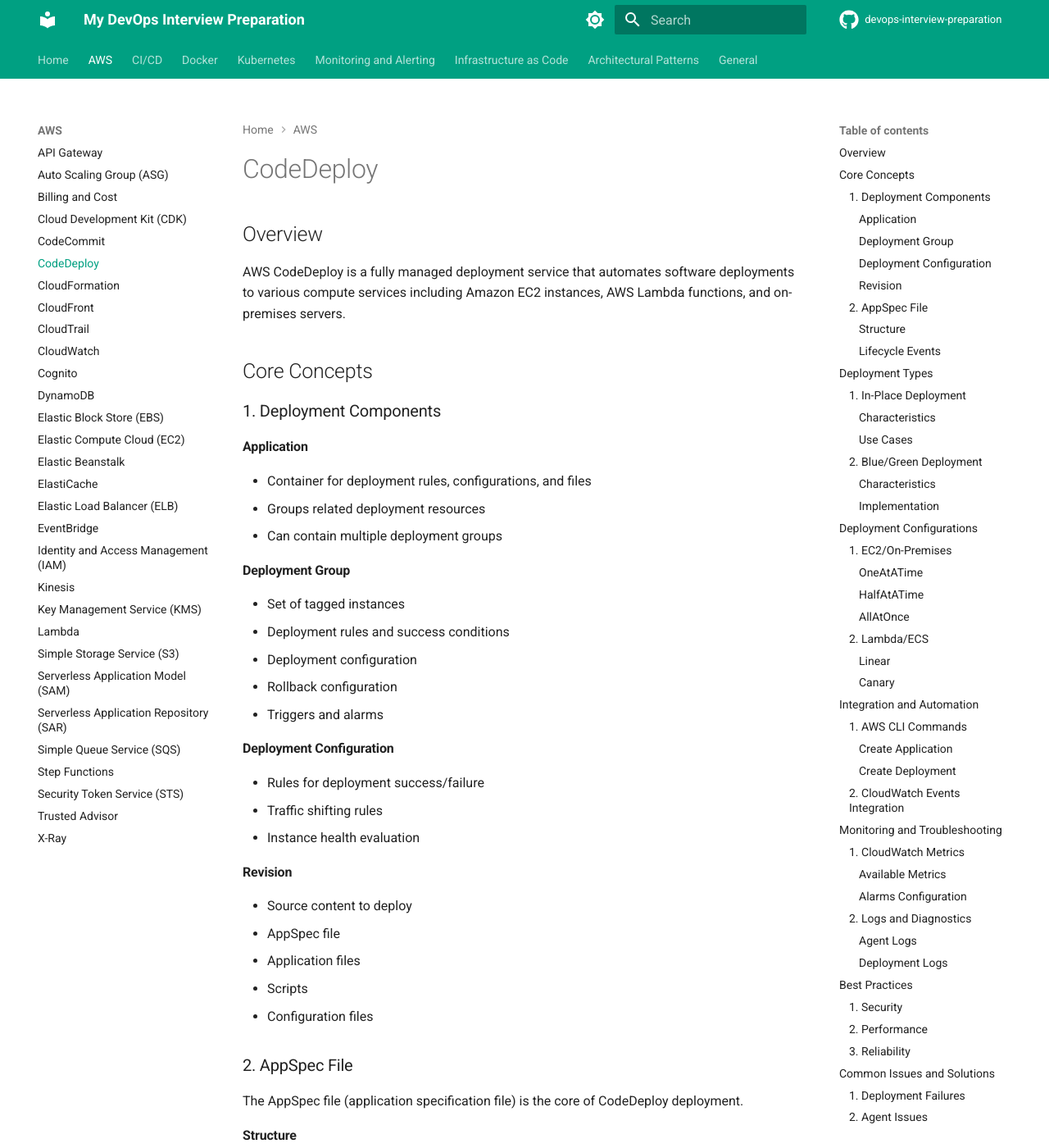
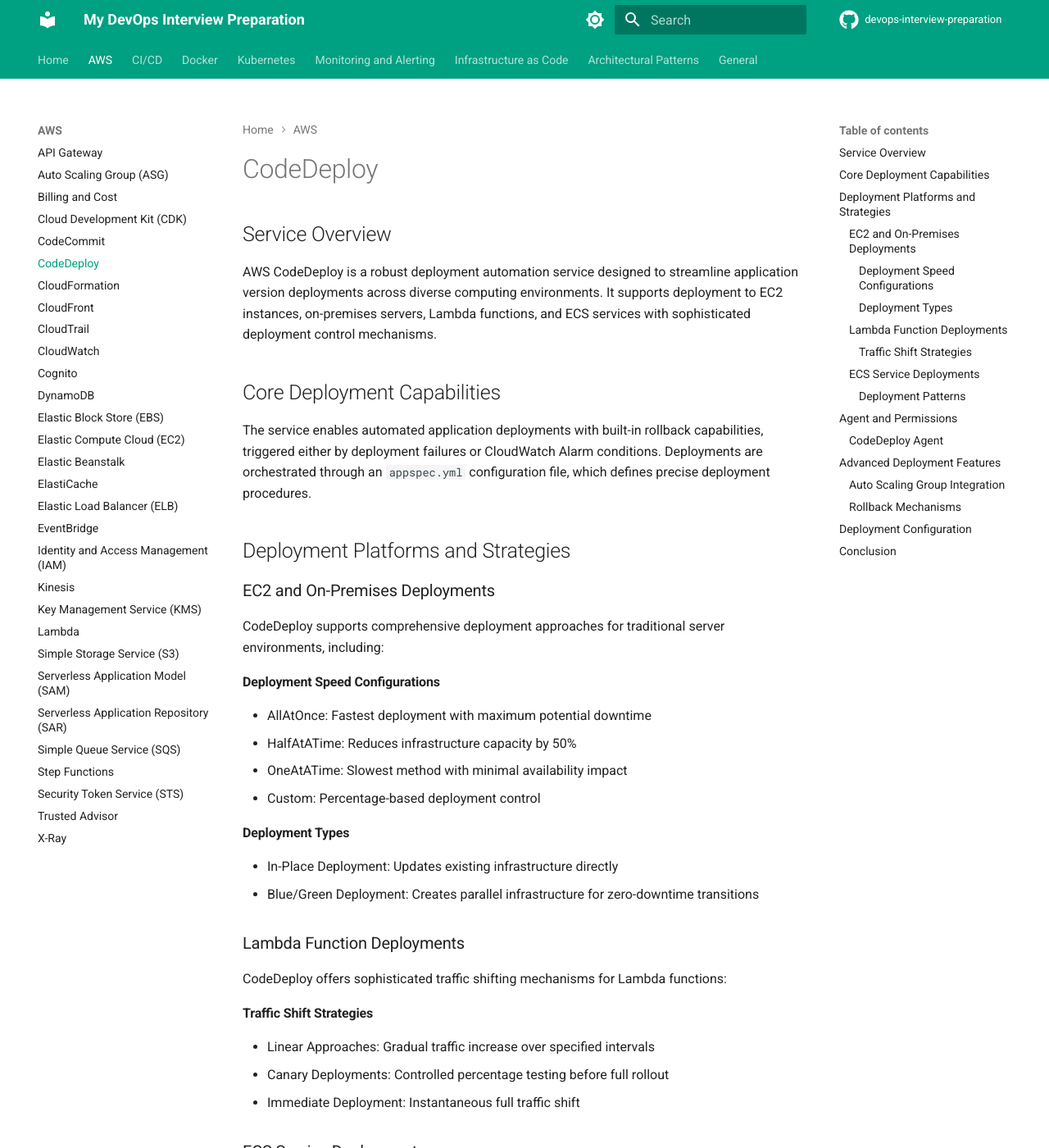
Before and after one commit to alelapi/devops-interview-preparation, an MkDocs documentation site: the page built from docs/aws/codedeploy.md, in a window 1280 px wide and 1400 px high. Shown: the whole window at 82% size. Built offline with MkDocs 1.6.1 and Material for MkDocs 9.7.7, drawn with Linux system fonts in a browser that asks for light colours; comment, search, counter and statistics services are not loaded; some of the changed text lies outside the part shown.

Commit message:
fix codedeploy

````diff
--- a/docs/aws/codedeploy.md
+++ b/docs/aws/codedeploy.md
@@ -1,386 +1,68 @@
 # CodeDeploy
 
-## Overview
+## Service Overview
+AWS CodeDeploy is a robust deployment automation service designed to streamline application version deployments across diverse computing environments. It supports deployment to EC2 instances, on-premises servers, Lambda functions, and ECS services with sophisticated deployment control mechanisms.
 
-AWS CodeDeploy is a fully managed deployment service that automates software deployments to various compute services including Amazon EC2 instances, AWS Lambda functions, and on-premises servers.
+## Core Deployment Capabilities
+The service enables automated application deployments with built-in rollback capabilities, triggered either by deployment failures or CloudWatch Alarm conditions. Deployments are orchestrated through an `appspec.yml` configuration file, which defines precise deployment procedures.
 
-## Core Concepts
+## Deployment Platforms and Strategies
 
-### 1. Deployment Components
+### EC2 and On-Premises Deployments
+CodeDeploy supports comprehensive deployment approaches for traditional server environments, including:
 
-#### Application
-- Container for deployment rules, configurations, and files
-- Groups related deployment resources
-- Can contain multiple deployment groups
+#### Deployment Speed Configurations
+- AllAtOnce: Fastest deployment with maximum potential downtime
+- HalfAtATime: Reduces infrastructure capacity by 50%
+- OneAtATime: Slowest method with minimal availability impact
+- Custom: Percentage-based deployment control
 
-#### Deployment Group
-- Set of tagged instances
-- Deployment rules and success conditions
-- Deployment configuration
-- Rollback configuration
-- Triggers and alarms
+#### Deployment Types
+- In-Place Deployment: Updates existing infrastructure directly
+- Blue/Green Deployment: Creates parallel infrastructure for zero-downtime transitions
 
-#### Deployment Configuration
-- Rules for deployment success/failure
-- Traffic shifting rules
-- Instance health evaluation
+### Lambda Function Deployments
+CodeDeploy offers sophisticated traffic shifting mechanisms for Lambda functions:
 
-#### Revision
-- Source content to deploy
-- AppSpec file
-- Application files
-- Scripts
-- Configuration files
+#### Traffic Shift Strategies
+- Linear Approaches: Gradual traffic increase over specified intervals
+- Canary Deployments: Controlled percentage testing before full rollout
+- Immediate Deployment: Instantaneous full traffic shift
 
-### 2. AppSpec File
+### ECS Service Deployments
+Specialized deployment automation for containerized applications:
 
-The AppSpec file (application specification file) is the core of CodeDeploy deployment.
+#### Deployment Patterns
+- Blue/Green Deployments exclusively
+- Linear and Canary traffic shifting
+- Immediate deployment options
 
-#### Structure
-```yaml
-version: 0.0
-os: linux
-files:
-  - source: /
-    destination: /var/www/html/
-hooks:
-  ApplicationStop:
-    - location: scripts/application_stop.sh
-      timeout: 300
-      runas: root
-  BeforeInstall:
-    - location: scripts/before_install.sh
-      timeout: 300
-      runas: root
-  AfterInstall:
-    - location: scripts/after_install.sh
-      timeout: 300
-      runas: root
-  ApplicationStart:
-    - location: scripts/start_application.sh
-      timeout: 300
-      runas: root
-  ValidateService:
-    - location: scripts/validate_service.sh
-      timeout: 300
-      runas: root
-```
+## Agent and Permissions
 
-#### Lifecycle Events
-1. **Application Stop**
-   - Stop running version
-   - Prepare for deployment
+### CodeDeploy Agent
+A prerequisite agent must run on target EC2 instances, with:
+- Automatic installation via Systems Manager
+- Permissions to access deployment artifacts from Amazon S3
 
-2. **Download Bundle**
-   - Download revision files
-   - Validate checksums
+## Advanced Deployment Features
 
-3. **Before Install**
-   - Pre-installation tasks
-   - Backup existing files
-   - Decrypt files
+### Auto Scaling Group Integration
+- Supports in-place and blue/green deployments
+- Automated deployment for newly created instances
+- Configurable old infrastructure retention
 
-4. **Install**
-   - Copy revision files
-   - Set permissions
-   - Create directories
+### Rollback Mechanisms
+- Automatic rollback on deployment failure
+- Manual rollback capabilities
+- Deployment of last known good revision
+- CloudWatch Alarm-triggered rollbacks
 
-5. **After Install**
-   - Configuration tasks
-   - Set environment variables
-   - File modifications
+## Deployment Configuration
+Deployments are defined through `appspec.yml`, specifying:
+- Deployment targets
+- Artifact locations
+- Execution hooks
+- Validation procedures
 
-6. **Application Start**
-   - Start application
-   - Enable services
-   - Start servers
-
-7. **Validate Service**
-   - Health checks
-   - Test functionality
-   - Verify deployment
-
-![Lifecycle events:](../assets/img/codedeploy.jpg)
-
-## Deployment Types
-
-### 1. In-Place Deployment
-
-```yaml
-deployment_style:
-  deployment_type: IN_PLACE
-  deployment_option: WITH_TRAFFIC_CONTROL
-```
-
-#### Characteristics
-- Updates existing instances
-- Sequential deployment
-- Possible downtime
-- Rollback replaces files
-
-#### Use Cases
-- Small applications
-- Development environments
-- Quick updates
-
-### 2. Blue/Green Deployment
-
-```yaml
-deployment_style:
-  deployment_type: BLUE_GREEN
-  deployment_option: WITH_TRAFFIC_CONTROL
-```
-
-#### Characteristics
-- New instance group
-- Zero downtime
-- Easy rollback
-- Higher resource usage
-
-#### Implementation
-```json
-{
-    "deploymentStyle": {
-        "deploymentType": "BLUE_GREEN",
-        "deploymentOption": "WITH_TRAFFIC_CONTROL"
-    },
-    "blueGreenDeploymentConfiguration": {
-        "deploymentReadyOption": {
-            "actionOnTimeout": "CONTINUE_DEPLOYMENT",
-            "waitTimeInMinutes": 60
-        },
-        "terminateBlueInstancesOnDeploymentSuccess": {
-            "action": "TERMINATE",
-            "terminationWaitTimeInMinutes": 60
-        }
-    }
-}
-```
-
-## Deployment Configurations
-
-### 1. EC2/On-Premises
-
-#### OneAtATime
-```json
-{
-    "deploymentConfigName": "CodeDeployDefault.OneAtATime",
-    "minimumHealthyHosts": {
-        "type": "HOST_COUNT",
-        "value": 1
-    }
-}
-```
-
-#### HalfAtATime
-```json
-{
-    "deploymentConfigName": "CodeDeployDefault.HalfAtATime",
-    "minimumHealthyHosts": {
-        "type": "FLEET_PERCENT",
-        "value": 50
-    }
-}
-```
-
-#### AllAtOnce
-```json
-{
-    "deploymentConfigName": "CodeDeployDefault.AllAtOnce",
-    "minimumHealthyHosts": {
-        "type": "HOST_COUNT",
-        "value": 0
-    }
-}
-```
-
-### 2. Lambda/ECS
-
-#### Linear
-```json
-{
-    "deploymentConfigName": "CodeDeployDefault.LambdaLinear10PercentEvery1Minute",
-    "trafficRoutingConfig": {
-        "type": "TimeBasedLinear",
-        "timeBasedLinear": {
-            "linearPercentage": 10,
-            "intervalInMinutes": 1
-        }
-    }
-}
-```
-
-#### Canary
-```json
-{
-    "deploymentConfigName": "CodeDeployDefault.LambdaCanary10Percent5Minutes",
-    "trafficRoutingConfig": {
-        "type": "TimeBasedCanary",
-        "timeBasedCanary": {
-            "canaryPercentage": 10,
-            "canaryInterval": 5
-        }
-    }
-}
-```
-
-## Integration and Automation
-
-### 1. AWS CLI Commands
-
-#### Create Application
-```bash
-aws deploy create-application --application-name MyApp
-
-aws deploy create-deployment-group \
-    --application-name MyApp \
-    --deployment-group-name MyDeploymentGroup \
-    --deployment-config-name CodeDeployDefault.OneAtATime \
-    --ec2-tag-filters Key=Environment,Value=Production,Type=KEY_AND_VALUE \
-    --service-role-arn arn:aws:iam::123456789012:role/CodeDeployServiceRole
-```
-
-#### Create Deployment
-```bash
-aws deploy create-deployment \
-    --application-name MyApp \
-    --deployment-group-name MyDeploymentGroup \
-    --revision {
-        "revisionType": "S3",
-        "s3Location": {
-            "bucket": "my-bucket",
-            "key": "revision.zip",
-            "bundleType": "zip"
-        }
-    }
-```
-
-### 2. CloudWatch Events Integration
-
-```json
-{
-    "source": ["aws.codedeploy"],
-    "detail-type": ["CodeDeploy Deployment State-change Notification"],
-    "detail": {
-        "state": ["SUCCESS", "FAILURE"],
-        "application": ["MyApp"],
-        "deploymentGroup": ["MyDeploymentGroup"]
-    }
-}
-```
-
-## Monitoring and Troubleshooting
-
-### 1. CloudWatch Metrics
-
-#### Available Metrics
-- HostCountConnected
-- InstanceCount
-- DeploymentSuccess
-- DeploymentFailure
-- DeploymentTime
-
-#### Alarms Configuration
-```json
-{
-    "AlarmName": "DeploymentFailure",
-    "ComparisonOperator": "GreaterThanThreshold",
-    "EvaluationPeriods": 1,
-    "MetricName": "DeploymentFailure",
-    "Namespace": "AWS/CodeDeploy",
-    "Period": 300,
-    "Statistic": "Sum",
-    "Threshold": 0,
-    "Dimensions": [
-        {
-            "Name": "Application",
-            "Value": "MyApp"
-        },
-        {
-            "Name": "DeploymentGroup",
-            "Value": "MyDeploymentGroup"
-        }
-    ]
-}
-```
-
-### 2. Logs and Diagnostics
-
-#### Agent Logs
-- Location: `/var/log/aws/codedeploy-agent/`
-- Debug logs
-- Error messages
-- Deployment steps
-
-#### Deployment Logs
-- Location: `/opt/codedeploy-agent/deployment-root/deployment-logs/`
-- Script outputs
-- Command results
-- Error details
-
-## Best Practices
-
-### 1. Security
-1. Use IAM roles and policies
-2. Encrypt sensitive data
-3. Use secure connections
-4. Regular security updates
-5. Audit deployment access
-
-### 2. Performance
-1. Optimize bundle size
-2. Script timeout settings
-3. Health check configuration
-4. Resource allocation
-5. Cache management
-
-### 3. Reliability
-1. Implement rollback triggers
-2. Test deployments thoroughly
-3. Monitor deployments
-4. Use deployment configurations wisely
-5. Maintain deployment history
-
-## Common Issues and Solutions
-
-### 1. Deployment Failures
-1. Check instance health
-2. Verify IAM permissions
-3. Review script logs
-4. Check network connectivity
-5. Validate AppSpec file
-
-### 2. Agent Issues
-1. Agent status check
-2. Service restart
-3. Version compatibility
-4. Resource constraints
-5. Network configuration
-
-## Compliance and Auditing
-
-### 1. AWS CloudTrail Integration
-- API activity logging
-- User tracking
-- Resource changes
-- Security analysis
-
-### 2. Tagging Strategy
-```json
-{
-    "Tags": [
-        {
-            "Key": "Environment",
-            "Value": "Production"
-        },
-        {
-            "Key": "Application",
-            "Value": "MyApp"
-        },
-        {
-            "Key": "Owner",
-            "Value": "TeamA"
-        }
-    ]
-}
-```
+## Conclusion
+AWS CodeDeploy provides a comprehensive, flexible deployment automation solution supporting multiple platforms and sophisticated deployment strategies.
````
